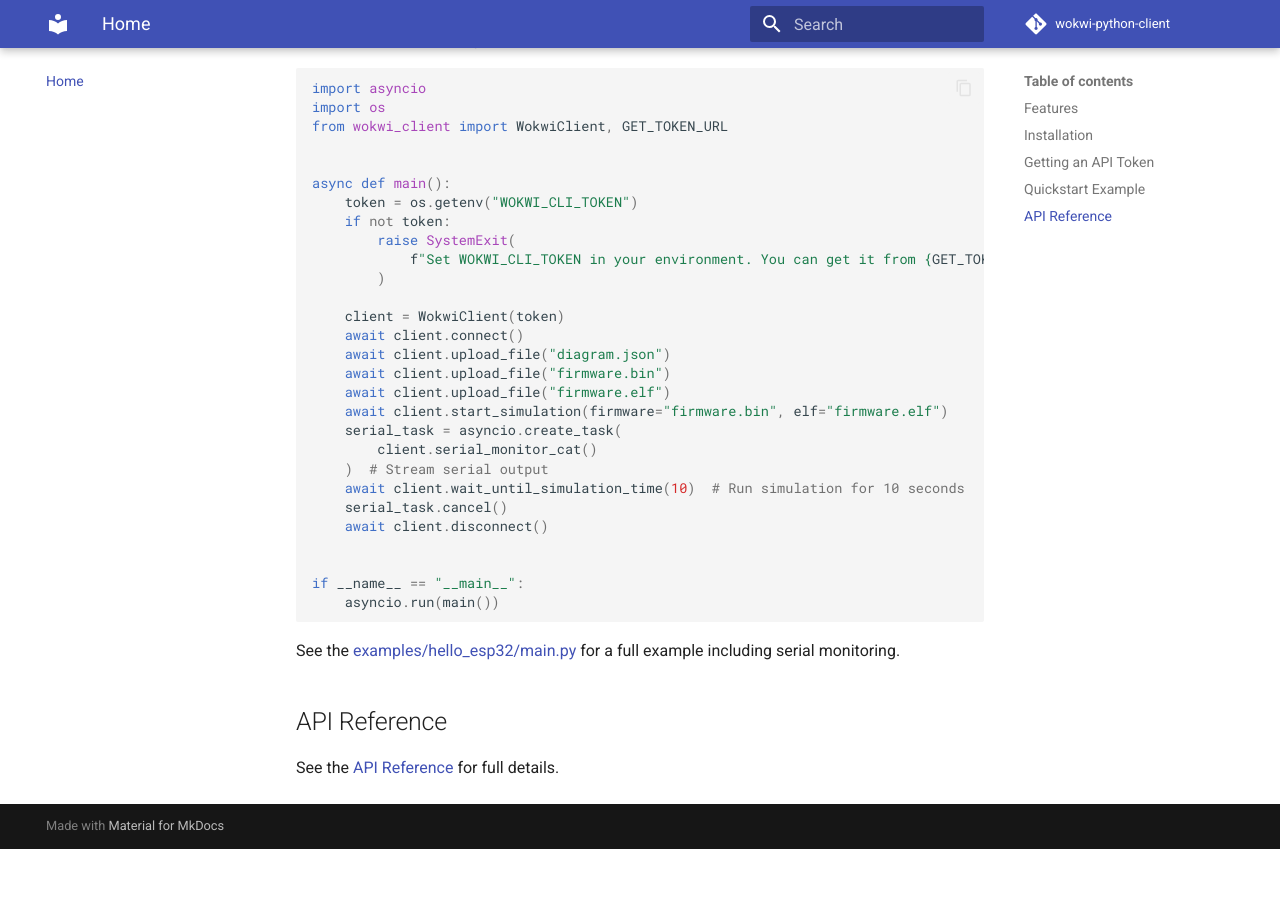
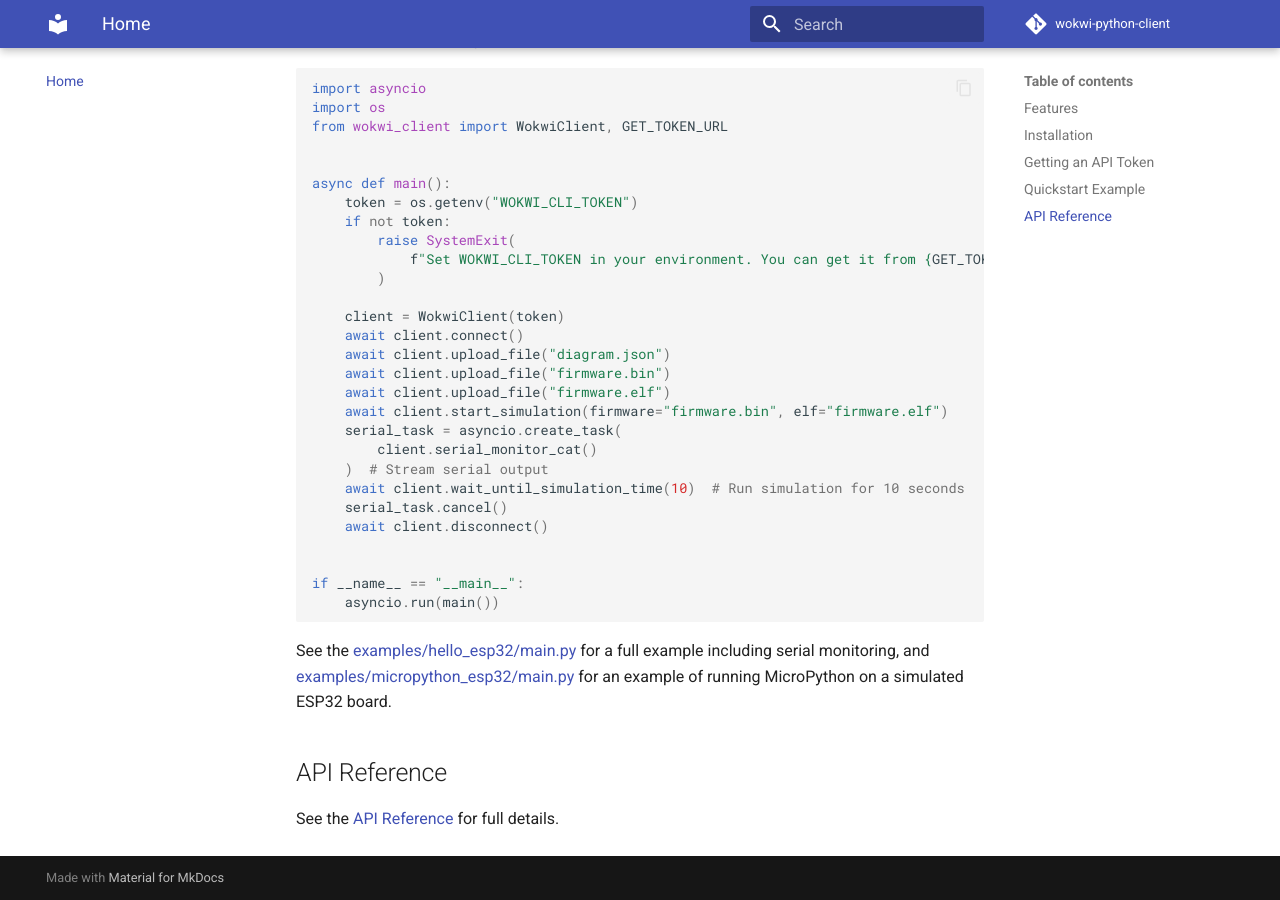
Before and after one commit to wokwi/wokwi-python-client, an MkDocs documentation site: the page built from docs/index.md, in a window 1280 px wide and 900 px high, scrolled down 816 px. Built offline with MkDocs 1.6.1 and Material for MkDocs 9.7.7, drawn with Linux system fonts in a browser that asks for light colours; comment, search, counter and statistics services are not loaded; before the commit the page ends 1665 px from its top, so only the background shows below that.

Commit message:
docs: mention the micropython_esp32 example

````diff
--- a/docs/index.md
+++ b/docs/index.md
@@ -55,7 +55,7 @@ if __name__ == "__main__":
     asyncio.run(main())
 ```
 
-See the [examples/hello_esp32/main.py](https://github.com/wokwi/wokwi-python-client/blob/main/examples/hello_esp32/main.py) for a full example including serial monitoring.
+See the [examples/hello_esp32/main.py](https://github.com/wokwi/wokwi-python-client/blob/main/examples/hello_esp32/main.py) for a full example including serial monitoring, and [examples/micropython_esp32/main.py](https://github.com/wokwi/wokwi-python-client/blob/main/examples/micropython_esp32/main.py) for an example of running MicroPython on a simulated ESP32 board.
 
 ## API Reference
 
````
